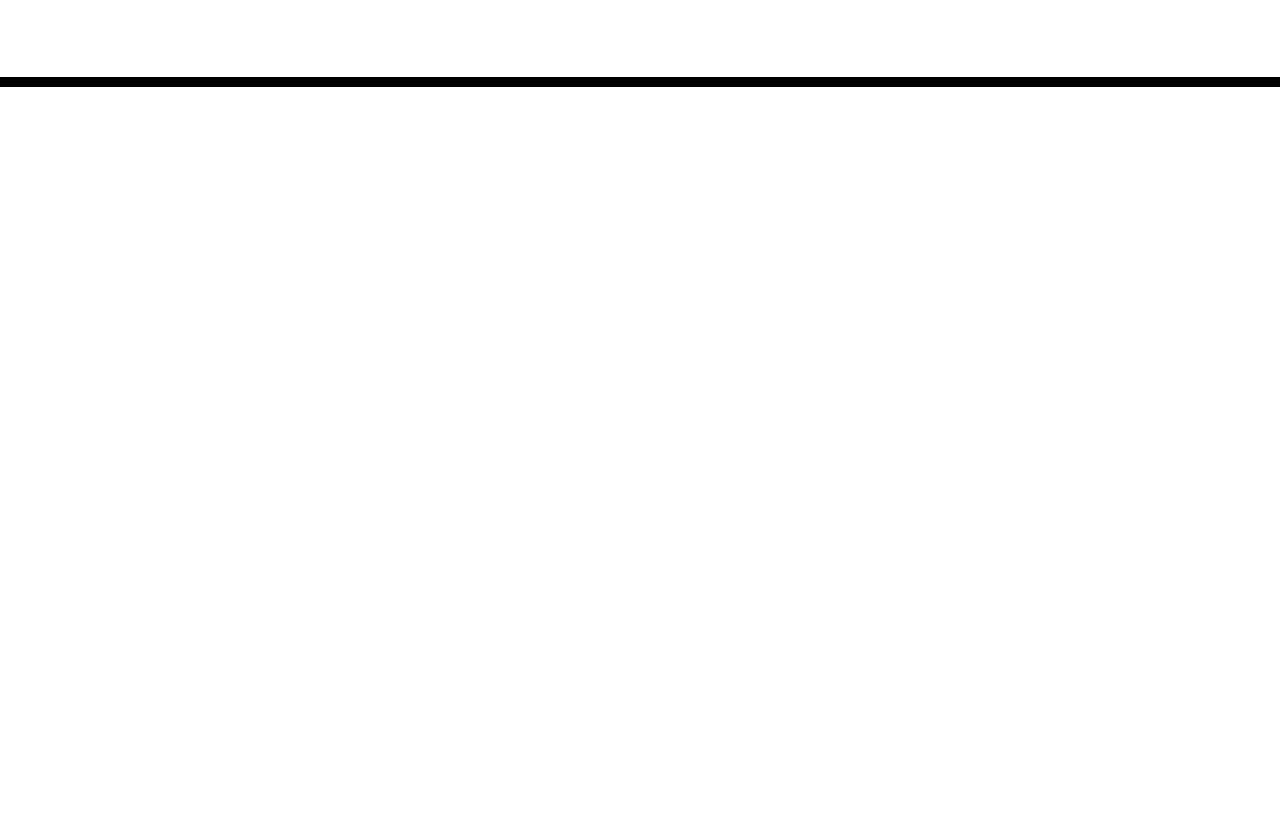
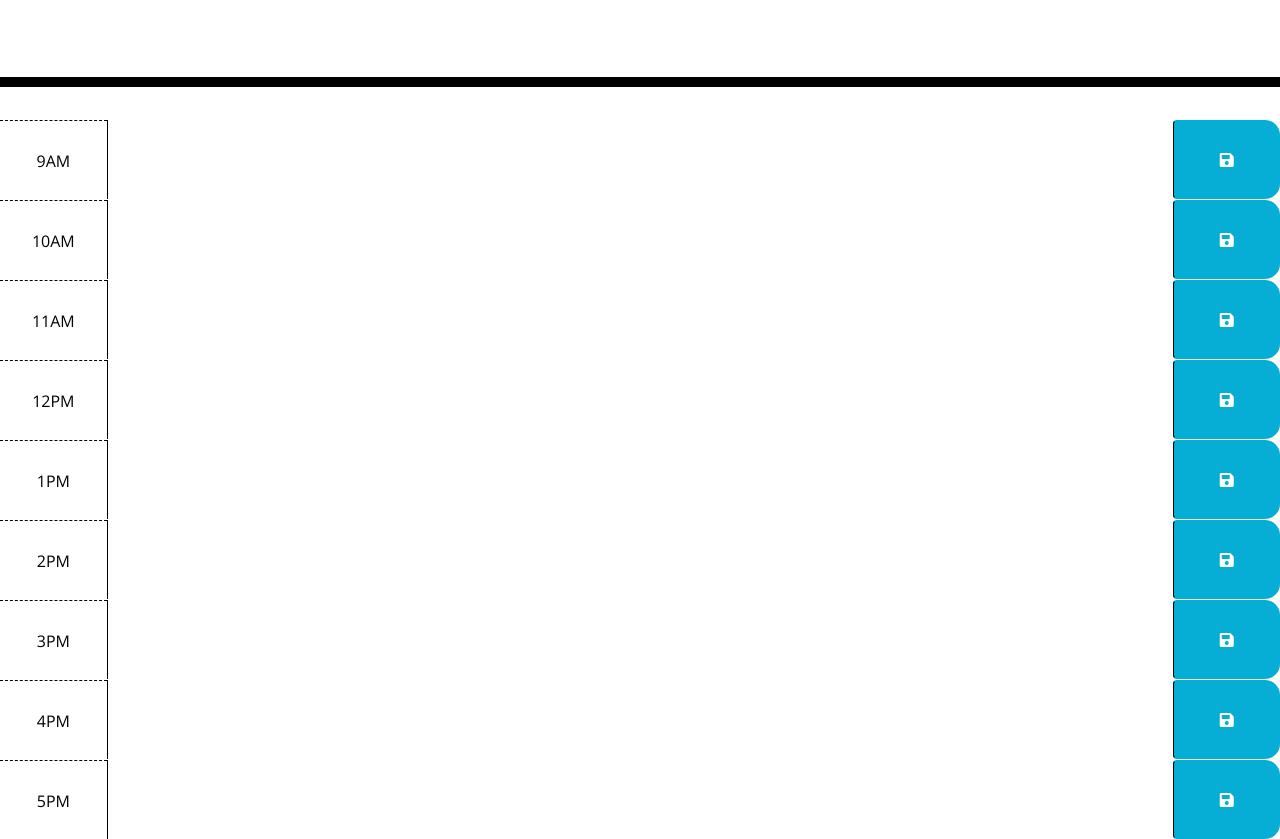
Before and after one commit to toasted-coder/Day-Planner, a plain HTML site: page Develop/index.html in a window 1280 px wide. Shown: the part 181-1020 px from the top of the page. Before the commit the page ends 800 px from the top, so only its background shows below. Drawn offline with nearby package versions, Linux system fonts and the light colour scheme; files that its build step writes are made by us from their sources.

Commit message:
found a nice example of the timeblocks for html section on google. snagged that code and edited to align with my project

```diff
--- a/Develop/index.html
+++ b/Develop/index.html
@@ -7,7 +7,7 @@
     <link rel="stylesheet" href="https://stackpath.bootstrapcdn.com/bootstrap/4.3.1/css/bootstrap.min.css"/>
     <link rel="stylesheet" href="https://use.fontawesome.com/releases/v5.8.1/css/all.css" integrity="sha384-50oBUHEmvpQ+1lW4y57PTFmhCaXp0ML5d60M1M7uH2+nqUivzIebhndOJK28anvf" crossorigin="anonymous"/>
     <link href="https://fonts.googleapis.com/css?family=Open+Sans&display=swap" rel="stylesheet"/>
-    <link rel="stylesheet" href="style.css" />
+    <link rel="stylesheet" href="./Assets/style.css" />
     <title>Work Day Scheduler</title>
   </head>
 
@@ -17,11 +17,94 @@
       <p class="lead">A simple calendar app for scheduling your work day</p>
       <p id="currentDay" class="lead"></p>
     </header>
-    <div class="container">
+    <div class="container-fluid">
       <!-- Timeblocks go here -->
+
+      <div id="9Am" class="row time-block">
+        <div class="col-md-1 hour">
+            9AM
+        </div>
+        <textarea class="col-md-10 description">
+        </textarea>
+        <button class="btn saveBtn col-md-1"><i class="fas fa-save"></i></button>
+      </div>
+
+      <div id="10Am" class="row time-block">
+        <div class="col-md-1 hour">
+            10AM
+        </div>
+        <textarea class="col-md-10 description">
+        </textarea>
+        <button class="btn saveBtn col-md-1"><i class="fas fa-save"></i></button>
+      </div>
+
+      <div id="11Am" class="row time-block">
+        <div class="col-md-1 hour">
+            11AM
+        </div>
+        <textarea class="col-md-10 description">
+        </textarea>
+        <button class="btn saveBtn col-md-1"><i class="fas fa-save"></i></button>
+      </div>
+
+      <div id="12Am" class="row time-block">
+        <div class="col-md-1 hour">
+            12PM
+        </div>
+        <textarea class="col-md-10 description">
+        </textarea>
+        <button class="btn saveBtn col-md-1"><i class="fas fa-save"></i></button>
+      </div>
+
+      <div id="1Pm" class="row time-block">
+        <div class="col-md-1 hour">
+            1PM
+        </div>
+        <textarea class="col-md-10 description">
+        </textarea>
+        <button class="btn saveBtn col-md-1"><i class="fas fa-save"></i></button>
+      </div>
+
+      <div id="2Pm" class="row time-block">
+        <div class="col-md-1 hour">
+            2PM
+        </div>
+        <textarea class="col-md-10 description">
+        </textarea>
+        <button class="btn saveBtn col-md-1"><i class="fas fa-save"></i></button>
+      </div>
+
+      <div id="3Pm" class="row time-block">
+        <div class="col-md-1 hour">
+            3PM
+        </div>
+        <textarea class="col-md-10 description">
+        </textarea>
+        <button class="btn saveBtn col-md-1"><i class="fas fa-save"></i></button>
+      </div>
+
+      <div id="4Pm" class="row time-block">
+        <div class="col-md-1 hour">
+            4PM
+        </div>
+        <textarea class="col-md-10 description">
+        </textarea>
+        <button class="btn saveBtn col-md-1"><i class="fas fa-save"></i></button>
+      </div>
+
+      <div id="5Pm" class="row time-block">
+        <div class="col-md-1 hour">
+            5PM
+        </div>
+        <textarea class="col-md-10 description">
+        </textarea>
+        <button class="btn saveBtn col-md-1"><i class="fas fa-save"></i></button>
+      </div>
+
     </div>
 
     <script src="https://cdnjs.cloudflare.com/ajax/libs/jquery/3.2.1/jquery.min.js"></script>
     <script src="https://cdnjs.cloudflare.com/ajax/libs/moment.js/2.24.0/moment.min.js"></script>
+    <script src="./Assets/script.js"></script>
   </body>
 </html>
```
Also changed, not shown: Assets/script.js (added), Assets/style.css (renamed from Develop/style.css).
